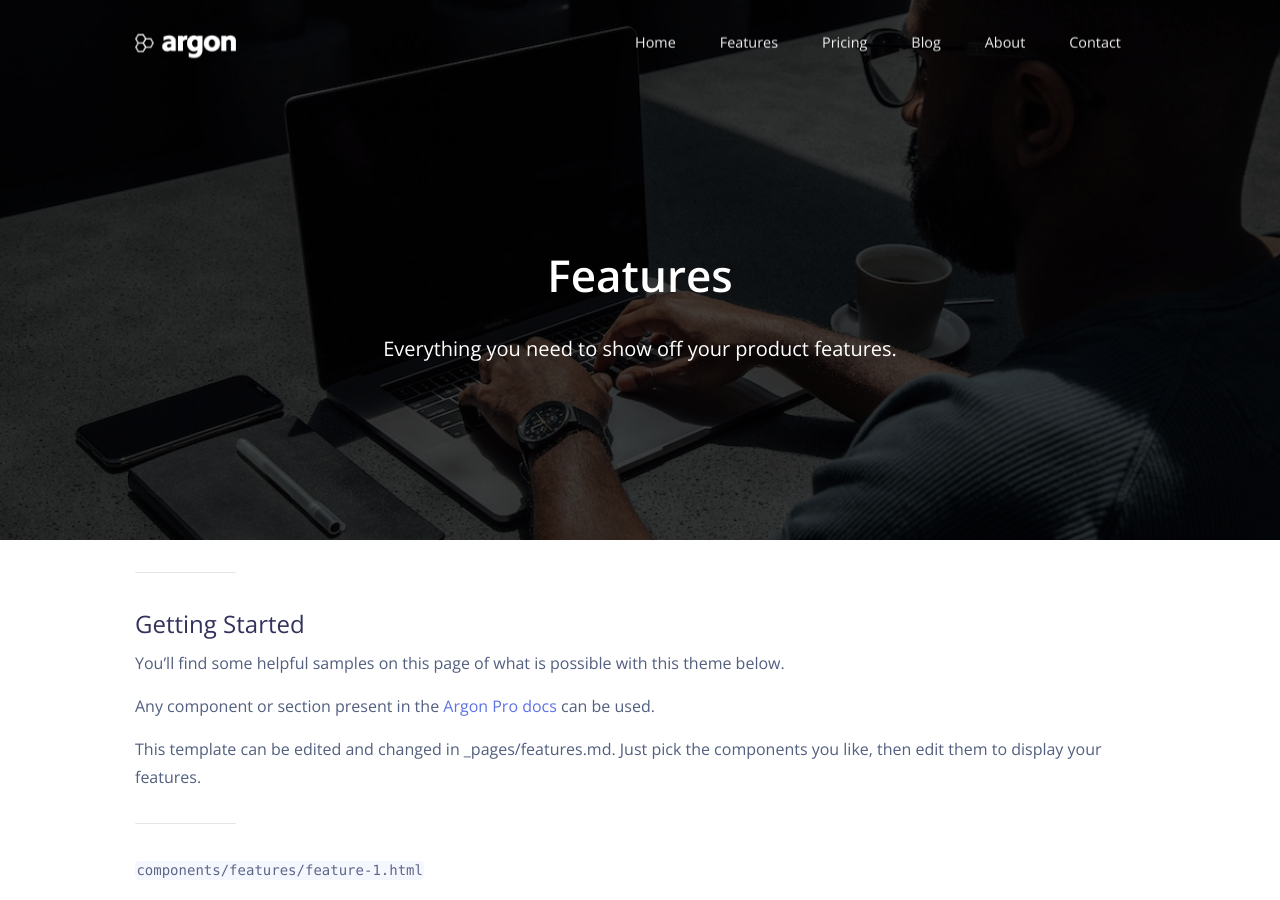
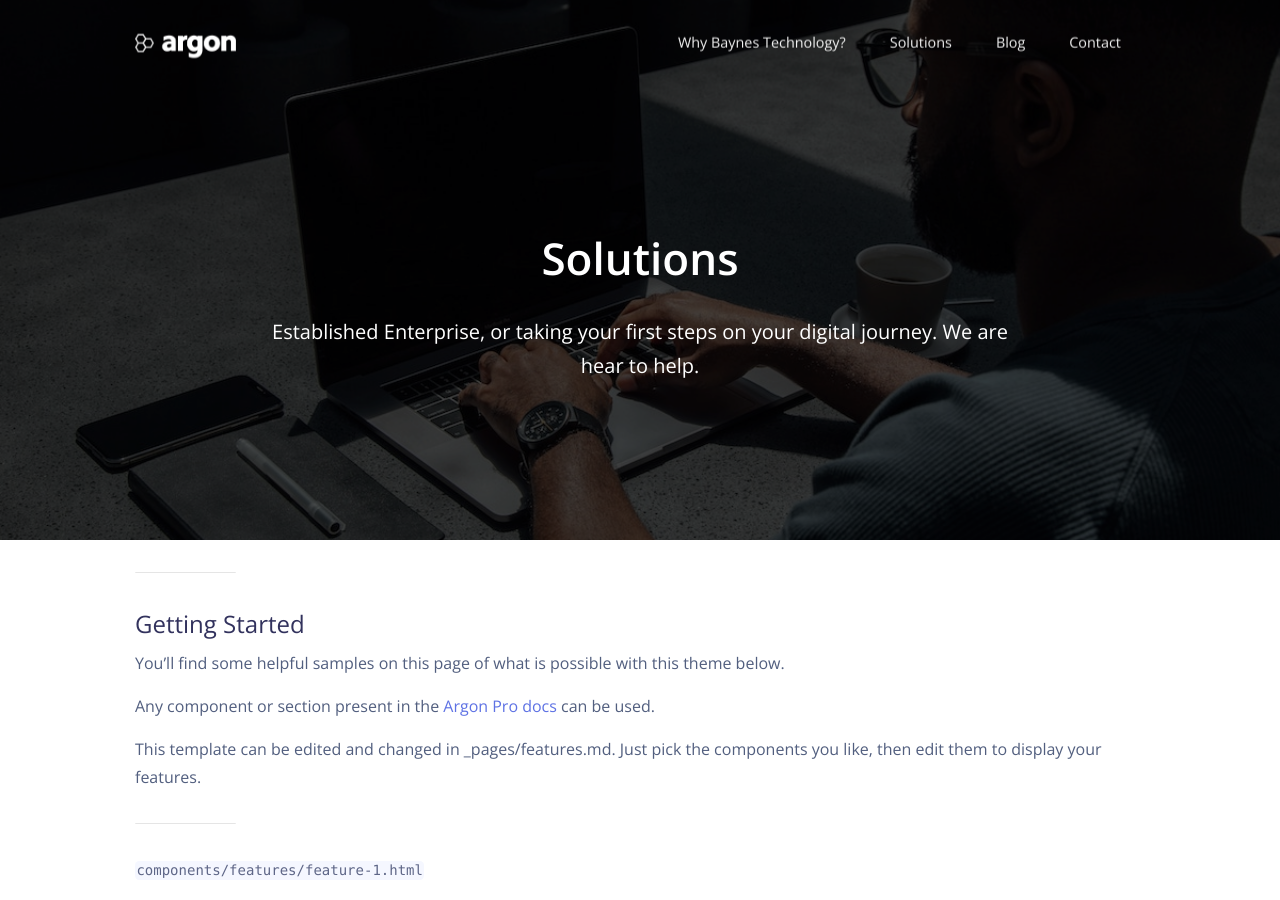
Before and after one commit to baynezy/www.bayn.es, a Jekyll site: the page built from argon-theme/_pages/solutions.md, in a window 1280 px wide and 900 px high. Built offline with Jekyll 4.4.1, drawn with Linux system fonts in a browser that asks for light colours; nearby versions of some CDN libraries; some of the changed text lies outside the part shown.

Commit message:
Update navigation, and remove dead pages

```diff
--- a/argon-theme/_includes/footer.html
+++ b/argon-theme/_includes/footer.html
@@ -12,7 +12,7 @@
     <div class="row align-items-center justify-content-md-between">
       <div class="col-md-6">
         <div class="copyright">
-          <span>© Baynes Technology Limited 2002 - {{ 'now' | date: "%Y" }}</span>
+          <span>&copy; Baynes Technology Limited 2002 - {{ 'now' | date: "%Y" }}</span>
         </div>
       </div>
       <div class="col-md-6">
--- a/argon-theme/_pages/features.md
+++ b/argon-theme/_pages/solutions.md
@@ -1,6 +1,6 @@
 ---
-title: Features
-subtitle: Everything you need to show off your product features.
+title: Solutions
+subtitle: Established Enterprise, or taking your first steps on your digital journey. We are hear to help.
 description: Use the Argon Jekyll theme to build a landing page, blog or complete website.
 featured_image: /assets/img/sections/unsplashs.jpg
 ---
--- a/argon-theme/_pages/about.md
+++ b/argon-theme/_pages/why-baynes-technology.md
@@ -1,5 +1,5 @@
 ---
-title: About Us
+title: Why Baynes Technology?
 subtitle: This is the perfect theme for developers, designers and other creatives.
 description: Use the Argon Jekyll theme to build a landing page, blog or complete website.
 featured_image: /assets/img/sections/broofoac.jpg
--- a/argon-theme/blog/index.html
+++ b/argon-theme/blog/index.html
@@ -1,8 +1,8 @@
 ---
 layout: default
 type: blogListing
-title: Blog
-subtitle: The latest posts from our blog
+title: Baynes Technology Thoughts on Technology and the Industry
+subtitle:
 description: My random thoughts...
 ---
 
```
Also changed, not shown: argon-theme/_data/settings.yml (+6 -22 lines), argon-theme/_pages/blog-grid-example.md (deleted, +0 -15 lines), argon-theme/_pages/blog-list-example.md (deleted, +0 -15 lines), argon-theme/_pages/blog-narrow-example.md (deleted, +0 -15 lines), argon-theme/_pages/pricing.md (deleted, +0 -34 lines).
